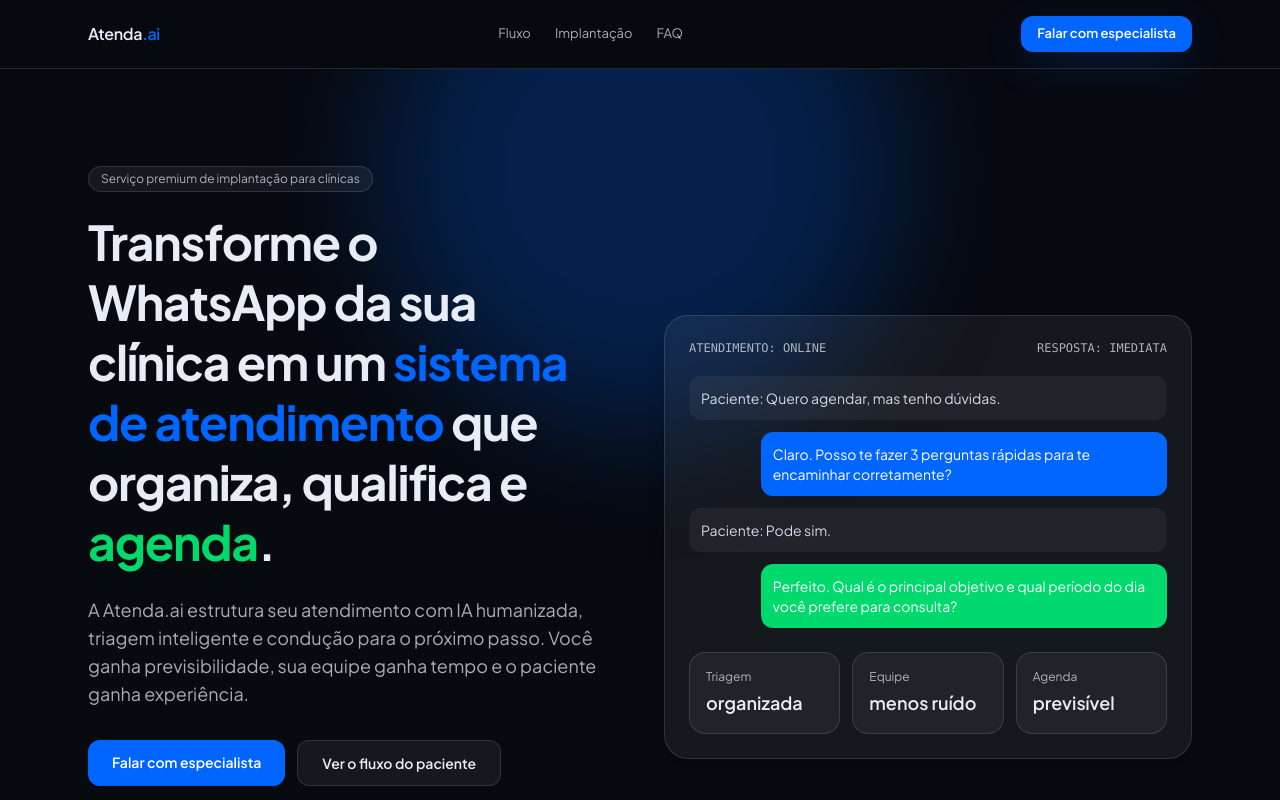
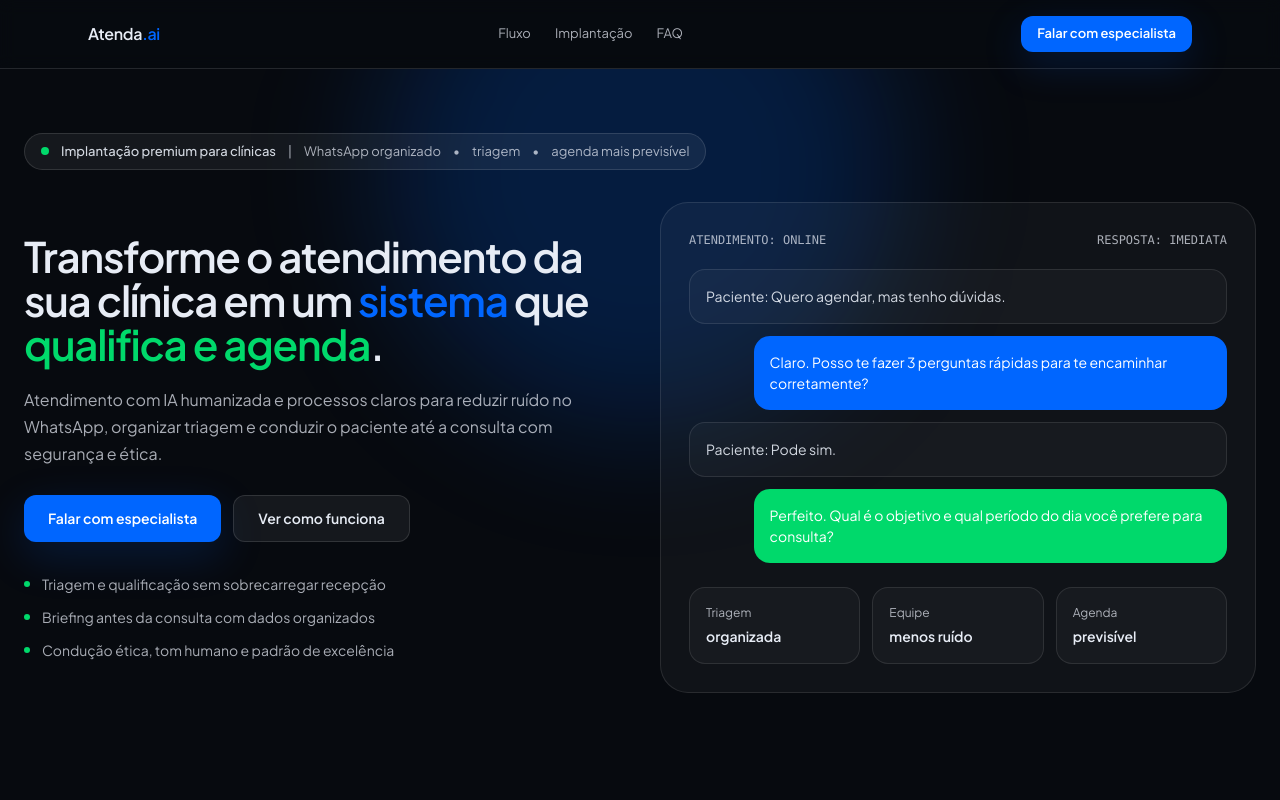
Before and after one commit to jefersonuk/atenda-ai, a Next.js app: page / in a window 1280 px wide. Shown: the top 800 px of the page. Built offline with nearby package versions, Linux system fonts and the light colour scheme.

Commit message:
Update Hero.tsx

```diff
--- a/components/Hero.tsx
+++ b/components/Hero.tsx
@@ -3,96 +3,105 @@
 export default function Hero() {
   return (
     <section className="relative overflow-hidden">
+      {/* Glow sutil */}
       <div className="absolute inset-0">
-        <div className="absolute -top-40 left-1/2 h-[520px] w-[520px] -translate-x-1/2 rounded-full bg-atBlue/25 blur-3xl" />
-        <div className="absolute top-10 right-[-120px] h-[420px] w-[420px] rounded-full bg-atGreen/18 blur-3xl" />
-        <div className="absolute bottom-[-160px] left-[-160px] h-[520px] w-[520px] rounded-full bg-atPurple/16 blur-3xl" />
+        <div className="absolute -top-40 left-1/2 h-[520px] w-[520px] -translate-x-1/2 rounded-full bg-atBlue/20 blur-3xl" />
+        <div className="absolute top-10 right-[-140px] h-[520px] w-[520px] rounded-full bg-atGreen/12 blur-3xl" />
       </div>
 
-      <div className="relative mx-auto max-w-6xl px-6 py-24">
-        <div className="grid items-center gap-12 md:grid-cols-2">
+      <div className="relative mx-auto max-w-7xl px-6 pt-16 pb-14">
+        {/* Header strip (prova social imediata) */}
+        <div className="inline-flex items-center gap-3 rounded-full border border-atBorder bg-atPanel px-4 py-2 text-[13px] text-atMuted">
+          <span className="inline-flex h-2 w-2 rounded-full bg-atGreen" />
+          <span className="font-medium text-atText/90">Implantação premium para clínicas</span>
+          <span className="text-atMuted">|</span>
+          <span>WhatsApp organizado</span>
+          <span className="text-atMuted">•</span>
+          <span>triagem</span>
+          <span className="text-atMuted">•</span>
+          <span>agenda mais previsível</span>
+        </div>
+
+        <div className="mt-8 grid gap-10 lg:grid-cols-2 lg:items-center">
           <div>
-            <p className="inline-flex items-center rounded-full border border-atBorder bg-atPanel px-3 py-1 text-xs text-atMuted">
-              Serviço premium de implantação para clínicas
+            <h1 className="text-[42px] leading-[1.05] font-semibold tracking-[-0.03em] text-atText">
+              Transforme o atendimento da sua clínica em um{" "}
+              <span className="text-atBlue">sistema</span> que{" "}
+              <span className="text-atGreen">qualifica e agenda</span>.
+            </h1>
+
+            <p className="mt-5 max-w-xl text-[16px] leading-[1.7] text-atMuted">
+              Atendimento com IA humanizada e processos claros para reduzir ruído no WhatsApp,
+              organizar triagem e conduzir o paciente até a consulta com segurança e ética.
             </p>
 
-            <h1 className="mt-5 text-5xl font-extrabold leading-tight tracking-tight">
-              Transforme o WhatsApp da sua clínica em um{" "}
-              <span className="text-atBlue">sistema de atendimento</span> que organiza, qualifica e{" "}
-              <span className="text-atGreen">agenda</span>.
-            </h1>
-
-            <p className="mt-6 text-lg text-atMuted">
-              A Atenda.ai estrutura seu atendimento com IA humanizada, triagem inteligente e condução para o próximo passo.
-              Você ganha previsibilidade, sua equipe ganha tempo e o paciente ganha experiência.
-            </p>
-
-            <div className="mt-8 flex flex-col gap-3 sm:flex-row">
+            {/* 2 CTAs (igual lógica VipPhone) */}
+            <div className="mt-7 flex flex-col gap-3 sm:flex-row">
               <Link
                 href="/briefing"
-                className="rounded-xl bg-atBlue px-6 py-3 text-center text-sm font-semibold text-white hover:opacity-90 transition"
+                className="inline-flex items-center justify-center rounded-xl bg-atBlue px-6 py-3 text-[14px] font-semibold text-white shadow-[0_14px_45px_rgba(0,102,255,0.18)] hover:opacity-90 transition"
               >
                 Falar com especialista
               </Link>
 
               <Link
-                href="#como-funciona"
-                className="rounded-xl border border-atBorder bg-atPanel px-6 py-3 text-center text-sm font-semibold text-atText hover:bg-white/10 transition"
+                href="#fluxo"
+                className="inline-flex items-center justify-center rounded-xl border border-atBorder bg-atPanel px-6 py-3 text-[14px] font-semibold text-atText hover:bg-white/10 transition"
               >
-                Ver o fluxo do paciente
+                Ver como funciona
               </Link>
             </div>
 
-            <div className="mt-10 grid gap-3 text-sm text-atMuted">
+            {/* bullets curtos (clareza de oferta) */}
+            <div className="mt-8 grid gap-3 text-[14px] text-atMuted">
               <div className="flex items-start gap-3">
-                <span className="mt-[6px] h-1.5 w-1.5 rounded-full bg-atGreen" />
+                <span className="mt-[7px] h-1.5 w-1.5 rounded-full bg-atGreen" />
                 <span>Triagem e qualificação sem sobrecarregar recepção</span>
               </div>
               <div className="flex items-start gap-3">
-                <span className="mt-[6px] h-1.5 w-1.5 rounded-full bg-atGreen" />
-                <span>Briefing do paciente antes da consulta, com clareza e organização</span>
+                <span className="mt-[7px] h-1.5 w-1.5 rounded-full bg-atGreen" />
+                <span>Briefing antes da consulta com dados organizados</span>
               </div>
               <div className="flex items-start gap-3">
-                <span className="mt-[6px] h-1.5 w-1.5 rounded-full bg-atGreen" />
-                <span>Condução ética, com tom humano e alinhado à sua clínica</span>
+                <span className="mt-[7px] h-1.5 w-1.5 rounded-full bg-atGreen" />
+                <span>Condução ética, tom humano e padrão de excelência</span>
               </div>
             </div>
           </div>
 
-          <div className="rounded-3xl border border-atBorder bg-atPanel p-6 shadow-xl">
-            <div className="flex items-center justify-between">
-              <p className="font-mono text-xs text-atMuted">ATENDIMENTO: ONLINE</p>
-              <p className="font-mono text-xs text-atMuted">RESPOSTA: IMEDIATA</p>
+          {/* Card visual (sem exagero) */}
+          <div className="rounded-[28px] border border-white/10 bg-white/[0.04] p-7">
+            <div className="flex items-center justify-between text-[12px] text-atMuted font-mono">
+              <span>ATENDIMENTO: ONLINE</span>
+              <span>RESPOSTA: IMEDIATA</span>
             </div>
 
-            <div className="mt-5 space-y-3 text-sm">
-              <div className="rounded-xl bg-white/5 p-3 text-atText/90">
+            <div className="mt-5 space-y-3 text-[14px]">
+              <div className="rounded-2xl border border-white/10 bg-white/[0.03] p-4 text-atText/90">
                 Paciente: Quero agendar, mas tenho dúvidas.
               </div>
-              <div className="ml-auto max-w-[85%] rounded-xl bg-atBlue p-3 text-white">
+              <div className="ml-auto max-w-[88%] rounded-2xl bg-atBlue p-4 text-white">
                 Claro. Posso te fazer 3 perguntas rápidas para te encaminhar corretamente?
               </div>
-              <div className="rounded-xl bg-white/5 p-3 text-atText/90">
+              <div className="rounded-2xl border border-white/10 bg-white/[0.03] p-4 text-atText/90">
                 Paciente: Pode sim.
               </div>
-              <div className="ml-auto max-w-[85%] rounded-xl bg-atGreen p-3 text-white">
-                Perfeito. Qual é o principal objetivo e qual período do dia você prefere para consulta?
+              <div className="ml-auto max-w-[88%] rounded-2xl bg-atGreen p-4 text-white">
+                Perfeito. Qual é o objetivo e qual período do dia você prefere para consulta?
               </div>
             </div>
 
             <div className="mt-6 grid grid-cols-3 gap-3">
-              <div className="rounded-2xl border border-atBorder bg-white/5 p-4">
-                <p className="text-xs text-atMuted">Triagem</p>
-                <p className="mt-1 text-lg font-semibold">organizada</p>
-              </div>
-              <div className="rounded-2xl border border-atBorder bg-white/5 p-4">
-                <p className="text-xs text-atMuted">Equipe</p>
-                <p className="mt-1 text-lg font-semibold">menos ruído</p>
-              </div>
-              <div className="rounded-2xl border border-atBorder bg-white/5 p-4">
-                <p className="text-xs text-atMuted">Agenda</p>
-                <p className="mt-1 text-lg font-semibold">previsível</p>
-              </div>
+              {[
+                { t: "Triagem", v: "organizada" },
+                { t: "Equipe", v: "menos ruído" },
+                { t: "Agenda", v: "previsível" },
+              ].map((k) => (
+                <div key={k.t} className="rounded-2xl border border-white/10 bg-white/[0.03] p-4">
+                  <p className="text-[12px] text-atMuted">{k.t}</p>
+                  <p className="mt-1 text-[14px] font-semibold text-atText">{k.v}</p>
+                </div>
+              ))}
             </div>
           </div>
         </div>
```
